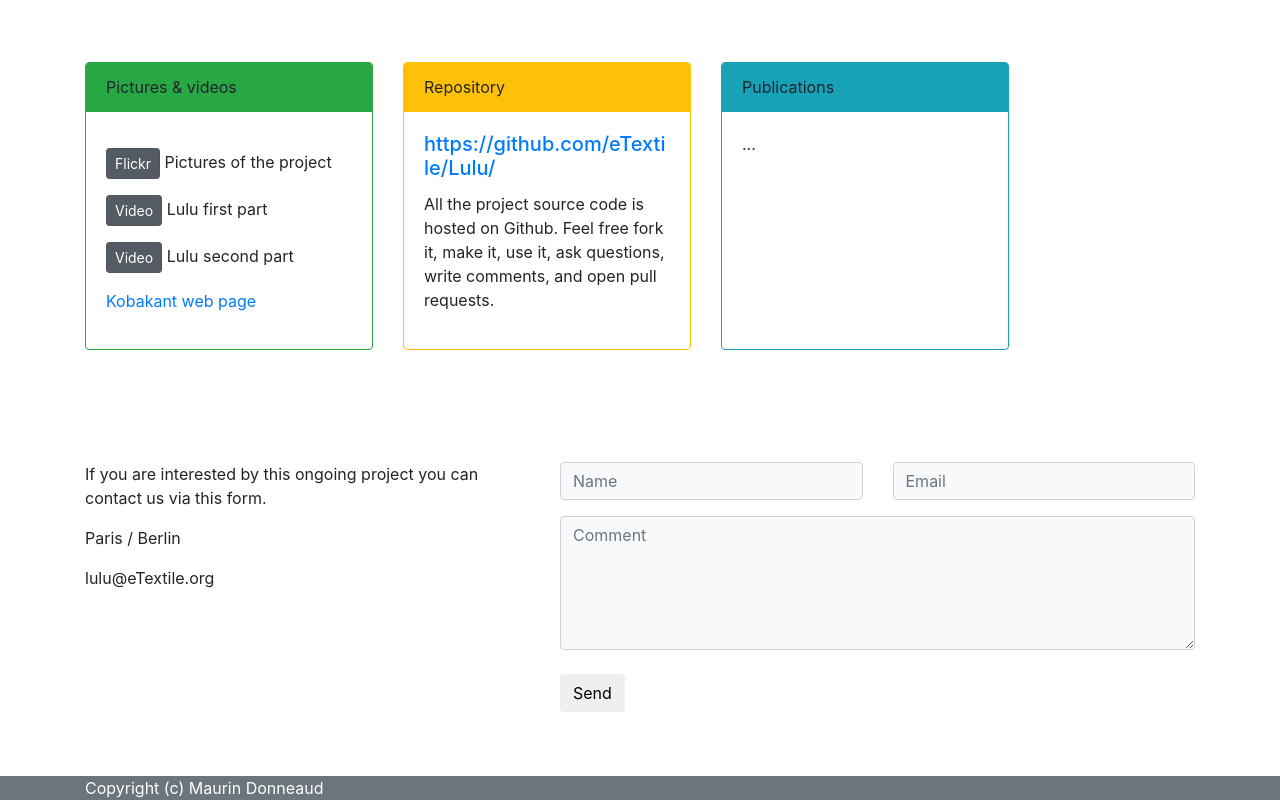
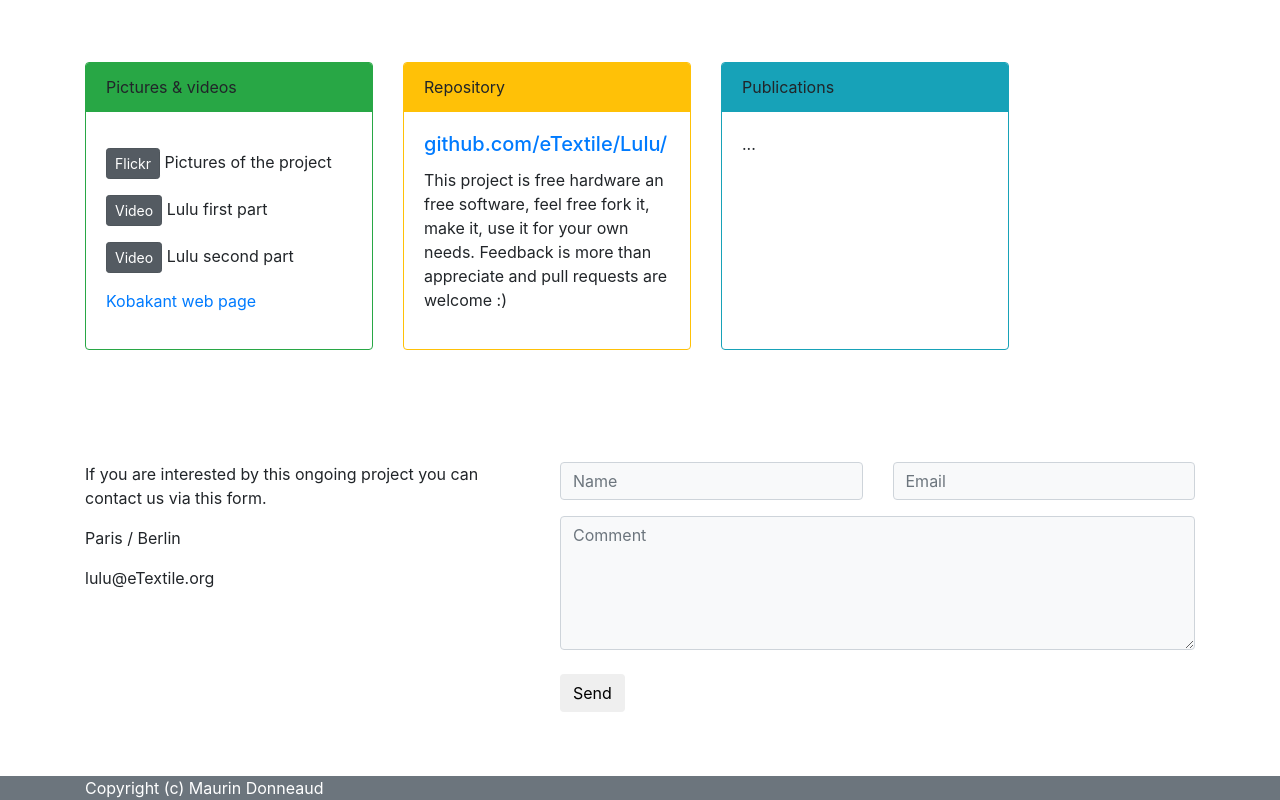
Before and after one commit to eTextile/Lulu, a website: page docs/index.html in a window 1280 px wide. Shown: the part 1296-2096 px from the top of the page. Drawn offline with Linux system fonts and the light colour scheme; some icons are missing.

Commit message:
Added description

```diff
--- a/docs/index.html
+++ b/docs/index.html
@@ -130,8 +130,10 @@
         <div class="card border-warning mb-3" style="max-width: 18rem;">
           <div class="card-header bg-warning border-warning">Repository</div>
           <div class="card-body">
-            <h5 class="card-title"><a href="https://github.com/eTextile/Lulu/tree/master">https://github.com/eTextile/Lulu/</a></h5>
-            <p class="card-text">All the project source code is hosted on Github. Feel free fork it, make it, use it, ask questions, write comments, and open pull requests.</p>
+            <h5 class="card-title"><a href="https://github.com/eTextile/Lulu/tree/master">github.com/eTextile/Lulu/</a></h5>
+            <p class="card-text">
+              This project is free hardware an free software, feel free fork it, make it, use it for your own needs. Feedback is more than appreciate and pull requests are welcome :)
+            </p>
         </div>
         </div>
         <div class="card border-info mb-3" style="max-width: 18rem;">
```
